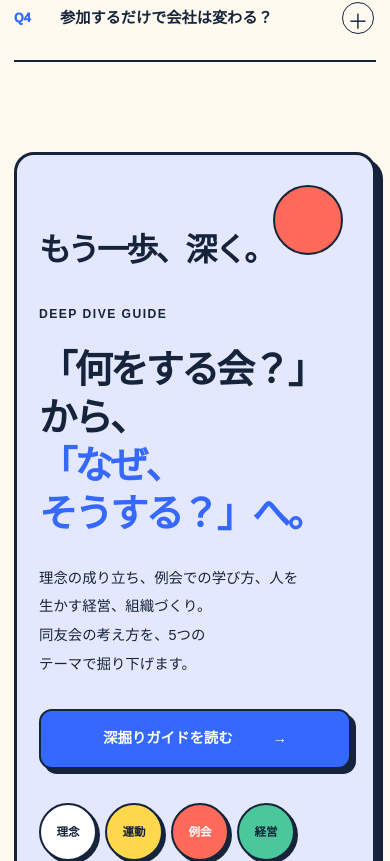
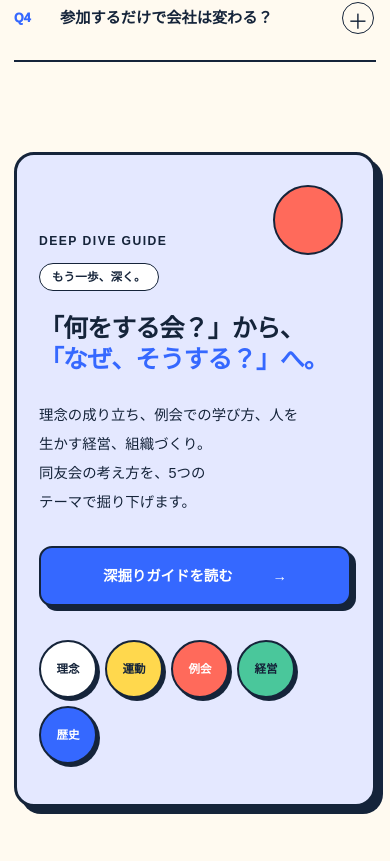
Before and after one commit to masaohana/doyu-guide, a Next.js app: page / in a window 390 px wide. Shown: the part 8183-9044 px from the top of the page. Built offline with nearby package versions, Linux system fonts and the light colour scheme.

Commit message:
Fix overlapping guide layouts

```diff
--- a/app/globals.css
+++ b/app/globals.css
@@ -1794,15 +1794,15 @@ footer {
   position: relative;
   display: grid;
   min-height: 590px;
-  grid-template-columns: 0.75fr 1.5fr 0.75fr;
+  grid-template-columns: minmax(0, 1fr) 104px;
   align-items: center;
-  gap: 50px;
+  gap: 72px;
   border: 3px solid var(--ink);
   border-radius: 26px;
   background: #e4e8ff;
   box-shadow: 12px 12px 0 var(--ink);
   margin-bottom: 140px;
-  padding: 70px;
+  padding: 72px 78px;
 }
 
 .deep-dive-teaser::before {
@@ -1817,23 +1817,47 @@ footer {
   content: "";
 }
 
+.deep-dive-kicker {
+  display: flex;
+  align-items: center;
+  gap: 16px;
+  margin-bottom: 24px;
+}
+
+.deep-dive-kicker .section-number {
+  margin: 0;
+}
+
 .deep-dive-label {
-  font-size: clamp(2rem, 4vw, 4rem);
-  font-weight: 950;
-  letter-spacing: -0.08em;
-  line-height: 1.2;
-  writing-mode: vertical-rl;
+  display: inline-flex;
+  align-items: center;
+  border: 1.5px solid var(--ink);
+  border-radius: 999px;
+  background: var(--white);
+  padding: 5px 12px;
+  font-size: 0.72rem;
+  font-weight: 900;
+  letter-spacing: 0.02em;
+  line-height: 1.4;
+  white-space: nowrap;
 }
 
 .deep-dive-copy h2 {
   margin: 0;
-  font-size: clamp(2.4rem, 4.5vw, 4.7rem);
-  font-weight: 950;
-  letter-spacing: -0.075em;
-  line-height: 1.25;
-}
-
-.deep-dive-copy h2 span {
+  font-size: clamp(2.6rem, 4.35vw, 3.7rem);
+  font-weight: 950;
+  letter-spacing: -0.045em;
+  line-height: 1.24;
+}
+
+.deep-dive-heading-line {
+  display: block;
+  width: max-content;
+  max-width: 100%;
+  white-space: nowrap;
+}
+
+.deep-dive-copy h2 .deep-dive-heading-accent {
   color: var(--blue);
 }
 
@@ -2413,16 +2437,17 @@ footer {
 }
 
 .management-triad {
-  position: relative;
-  display: grid;
-  grid-template-columns: repeat(3, 1fr);
-  gap: 24px;
-  margin-top: 90px;
+  display: grid;
+  grid-template-columns: repeat(3, minmax(0, 1fr));
+  align-items: center;
+  gap: 28px 24px;
+  margin-top: 72px;
 }
 
 .management-triad article {
   display: flex;
-  min-height: 330px;
+  min-height: 0;
+  aspect-ratio: 1;
   align-items: center;
   justify-content: center;
   border: 2px solid var(--white);
@@ -2464,21 +2489,20 @@ footer {
 }
 
 .triad-center {
-  position: absolute;
-  top: 50%;
-  left: 50%;
-  display: grid;
-  width: 116px;
-  height: 116px;
-  place-items: center;
+  display: inline-flex;
+  width: max-content;
+  min-height: 50px;
+  grid-column: 1 / -1;
+  align-items: center;
+  justify-self: center;
   border: 3px solid var(--ink);
-  border-radius: 50%;
+  border-radius: 999px;
   background: var(--yellow);
   box-shadow: 5px 5px 0 var(--ink);
   color: var(--ink);
+  padding: 9px 28px;
   font-size: 0.85rem;
   font-weight: 950;
-  transform: translate(-50%, -50%);
 }
 
 .management-flow {
@@ -2662,8 +2686,13 @@ footer {
 
 @media (max-width: 1020px) {
   .deep-dive-teaser {
-    grid-template-columns: 0.35fr 1.4fr 0.5fr;
+    grid-template-columns: minmax(0, 1fr) 90px;
+    gap: 48px;
     padding: 50px;
+  }
+
+  .deep-dive-copy h2 {
+    font-size: clamp(2.2rem, 5vw, 3.2rem);
   }
 
   .guide-hero {
@@ -2694,8 +2723,8 @@ footer {
   }
 
   .management-triad article {
-    min-height: 280px;
-    padding: 34px;
+    min-height: 0;
+    padding: 32px;
   }
 
   .management-flow {
@@ -2719,6 +2748,24 @@ footer {
 
   .organization-grid article:last-child {
     grid-column: 1 / -1;
+  }
+}
+
+@media (max-width: 900px) {
+  .management-triad {
+    grid-template-columns: 1fr;
+    gap: 16px;
+    margin-top: 56px;
+  }
+
+  .management-triad article {
+    width: min(300px, 100%);
+    margin-inline: auto;
+  }
+
+  .triad-center {
+    grid-column: auto;
+    margin-bottom: 8px;
   }
 }
 
@@ -2739,8 +2786,16 @@ footer {
     padding: 76px 22px 40px;
   }
 
-  .deep-dive-label {
-    writing-mode: horizontal-tb;
+  .deep-dive-kicker {
+    align-items: flex-start;
+    flex-direction: column;
+    gap: 10px;
+    margin-bottom: 22px;
+  }
+
+  .deep-dive-copy h2 {
+    font-size: clamp(1.25rem, 6.4vw, 2.45rem);
+    letter-spacing: -0.035em;
   }
 
   .deep-dive-topics {
@@ -2914,13 +2969,14 @@ footer {
   }
 
   .management-triad article {
-    width: 270px;
-    min-height: 270px;
+    width: min(270px, 100%);
+    min-height: 0;
     margin-inline: auto;
   }
 
   .triad-center {
-    display: none;
+    display: inline-flex;
+    grid-column: auto;
   }
 
   .management-flow {
--- a/app/guide/page.tsx
+++ b/app/guide/page.tsx
@@ -369,6 +369,7 @@ export default function GuidePage() {
           </div>
 
           <div className="management-triad">
+            <div className="triad-center">経営理念</div>
             <article>
               <small>01</small>
               <h3>人間性</h3>
@@ -384,7 +385,6 @@ export default function GuidePage() {
               <h3>科学性</h3>
               <p>利益と事実に向き合い、計画して実践する。</p>
             </article>
-            <div className="triad-center">経営理念</div>
           </div>
 
           <div className="management-flow">
--- a/app/page.tsx
+++ b/app/page.tsx
@@ -416,13 +416,18 @@ export default function Home() {
       </section>
 
       <section className="deep-dive-teaser section-shell">
-        <div className="deep-dive-label">もう一歩、深く。</div>
         <div className="deep-dive-copy">
-          <p className="section-number">DEEP DIVE GUIDE</p>
-          <h2>
-            「何をする会？」から、
-            <br />
-            <span>「なぜ、そうする？」へ。</span>
+          <div className="deep-dive-kicker">
+            <p className="section-number">DEEP DIVE GUIDE</p>
+            <span className="deep-dive-label">もう一歩、深く。</span>
+          </div>
+          <h2 className="deep-dive-heading">
+            <span className="deep-dive-heading-line">
+              「何をする会？」から、
+            </span>
+            <span className="deep-dive-heading-line deep-dive-heading-accent">
+              「なぜ、そうする？」へ。
+            </span>
           </h2>
           <p>
             理念の成り立ち、例会での学び方、人を生かす経営、組織づくり。
```
Also changed, not shown: 1 other file (tests, documents, lock files or other folders).
